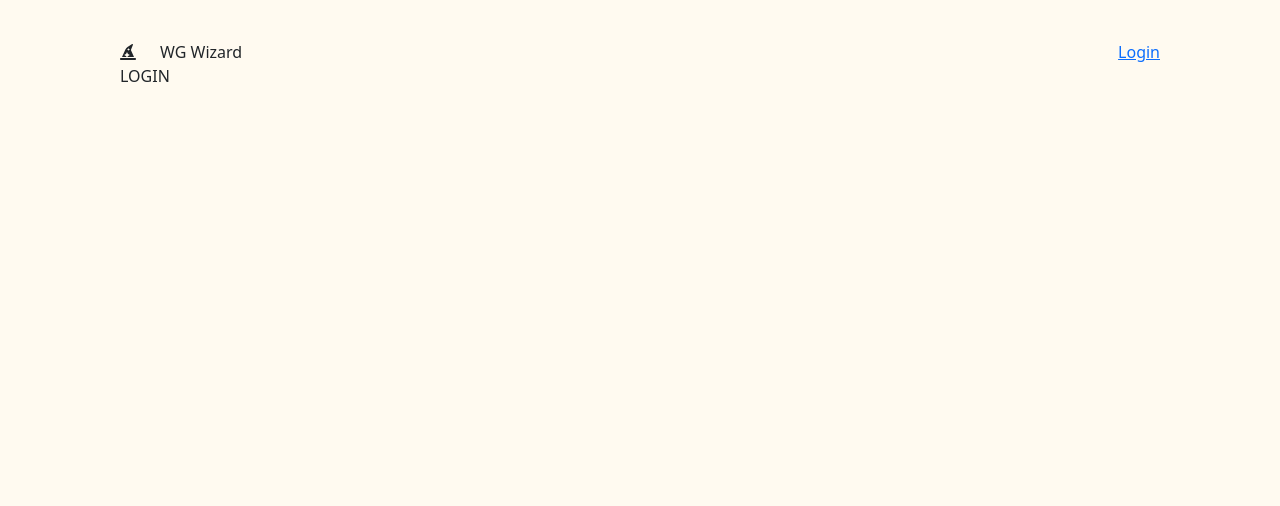
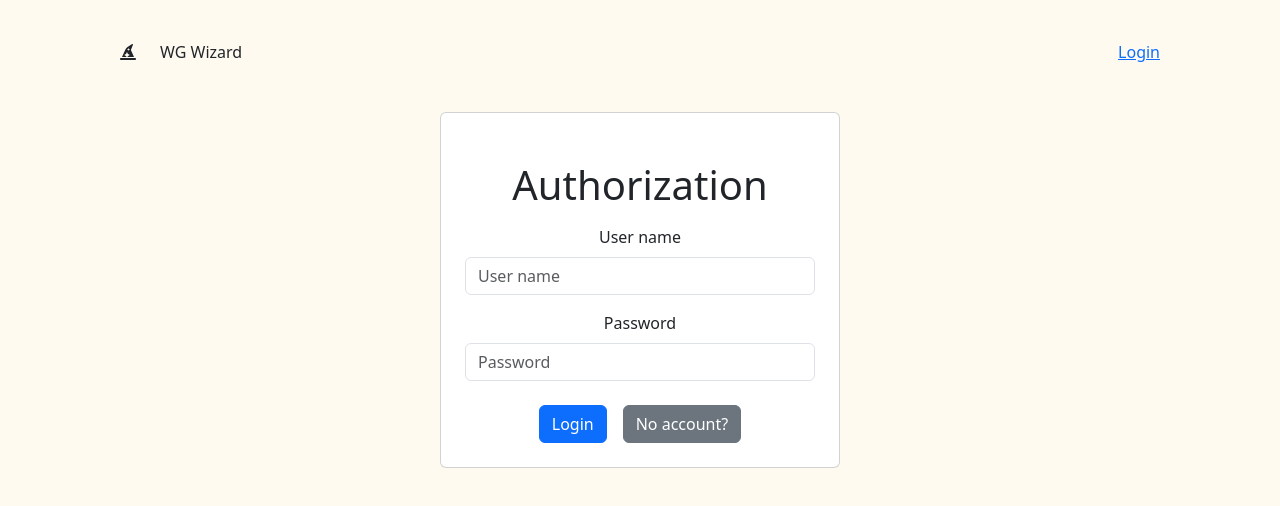
Before and after one commit to NikitaVlas/wg-wizard, a React (Vite) app in the folder client/: page /login in a window 1280 px wide. Shown: the top 506 px of the page. Built offline with nearby package versions, Linux system fonts and the light colour scheme.

Commit message:
feat(client): LoginPage UI

```diff
--- a/client/src/pages/LoginPage.jsx
+++ b/client/src/pages/LoginPage.jsx
@@ -1,9 +1,44 @@
 import React from 'react';
+import {Link} from "react-router-dom";
 
 const LoginPage = () => {
-    return (
-        <div>
-            LOGIN
+    return  (
+        <div className="container mt-5">
+            <div className="card p-4" style={{ maxWidth: "400px", margin: "auto" }}>
+                <form
+                    onSubmit={e => e.preventDefault()}
+                    className="text-center"
+                >
+                    <div className="mt-4">
+                        <h1>Authorization</h1>
+
+                        <div className="form-group mt-3">
+                            <label htmlFor="username">User name</label>
+                            <input
+                                type="text"
+                                id="username"
+                                placeholder="User name"
+                                className="form-control mt-2"
+                            />
+                        </div>
+
+                        <div className="form-group mt-3">
+                            <label htmlFor="password">Password</label>
+                            <input
+                                type="password"
+                                id="password"
+                                placeholder="Password"
+                                className="form-control mt-2"
+                            />
+                        </div>
+                    </div>
+
+                    <div className="d-flex justify-content-center mt-4">
+                        <button type="submit" className="btn btn-primary mr-2 me-2">Login</button>
+                        <Link to={"/register"} className="btn btn-secondary ms-2">No account?</Link>
+                    </div>
+                </form>
+            </div>
         </div>
     );
 };
```
